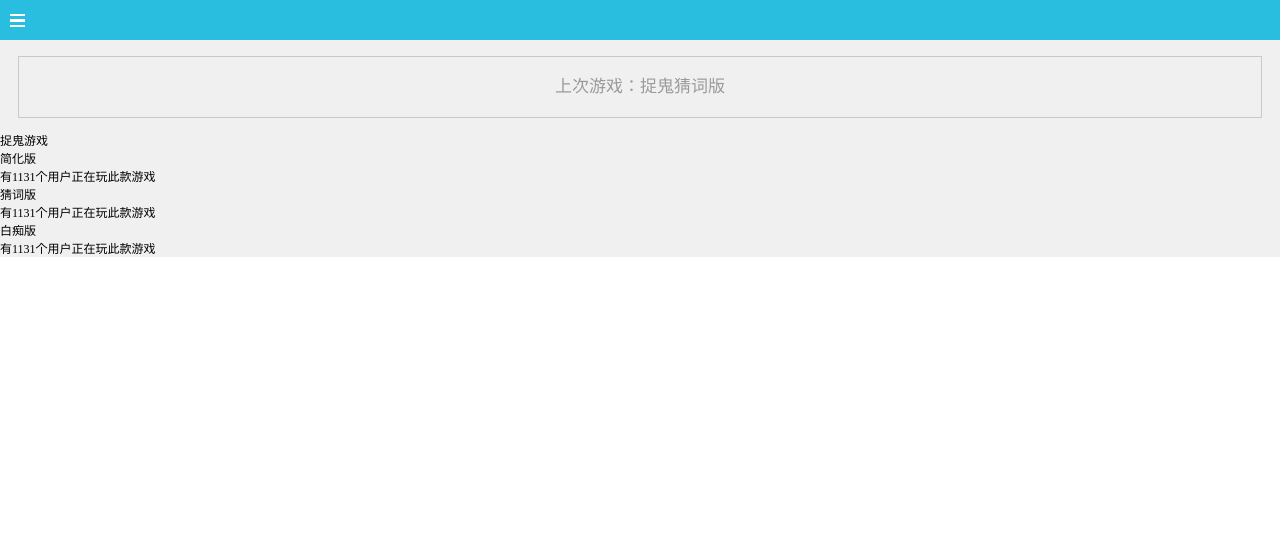
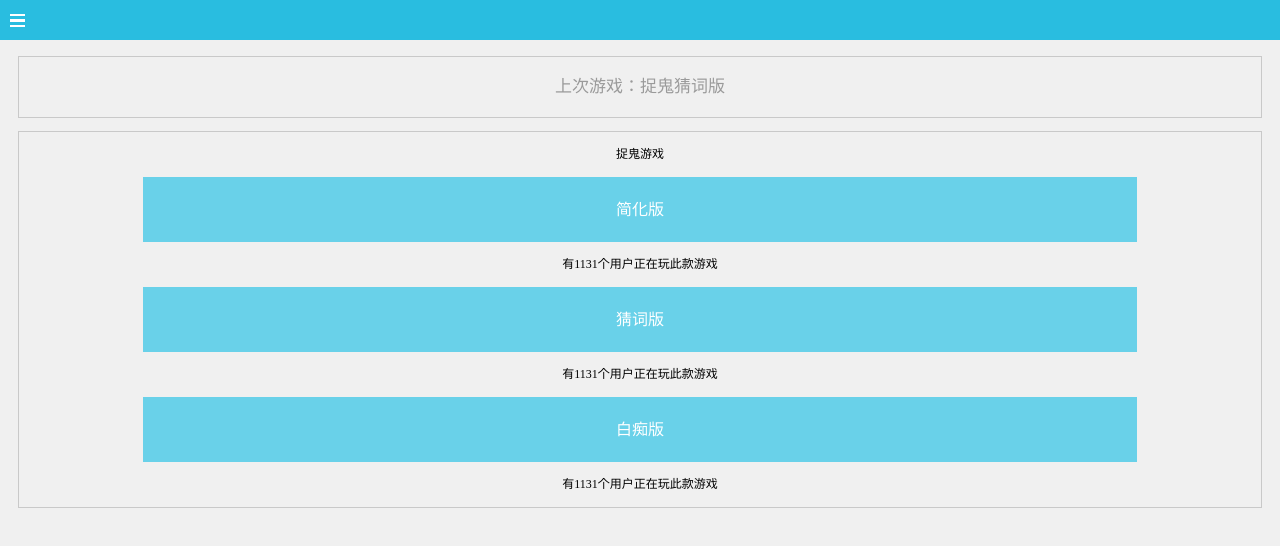
Before and after one commit to yqiaochu/css, a plain HTML site: page task-7/index.html in a window 1280 px wide. Drawn offline with Linux system fonts and the light colour scheme.

Commit message:
modify task-7

```diff
--- a/task-7/css/style.css
+++ b/task-7/css/style.css
@@ -28,6 +28,7 @@ main{
 	position: absolute;
 	top: .4rem;
 	width: 100%;
+	height: 100%;
 	background-color: #f0f0f0;
 }
 .index-lasttime{
@@ -46,3 +47,26 @@ ul,li{
 	margin: 0;
 	font-size: .12rem;
 }
+ul{
+	margin:0 .18rem;
+	border:solid .01rem #c9c9c9;
+	text-align: center;
+
+}
+.index-content{
+	/* height: .45rem; */
+	line-height: .45rem;
+
+}
+.index-content li{
+
+}
+.version{
+	height: .65rem;
+	width: 80%;
+	margin:auto;
+	line-height: .65rem;
+	background-color:  #69d1e9;
+	font-size: .16rem;
+	color: #ffffff;
+}
--- a/task-7/index.html
+++ b/task-7/index.html
@@ -13,12 +13,9 @@
 	<main>
 		<p class="index-lasttime">上次游戏：捉鬼猜词版</p>
 		<ul class="index-content">捉鬼游戏
-			<li class="vi">简化版</li>
-			<li>有1131个用户正在玩此款游戏</li>
-			<li>猜词版</li>
-			<li>有1131个用户正在玩此款游戏</li>
-			<li>白痴版</li>
-			<li>有1131个用户正在玩此款游戏</li>
+			<li ><div class="version">简化版</div> 有1131个用户正在玩此款游戏</li>
+			<li><div class="version">猜词版</div> 有1131个用户正在玩此款游戏</li>
+			<li><div class="version">白痴版</div> 有1131个用户正在玩此款游戏</li>
 
 		</ul>
 	</main>
```
Also changed, not shown: 2 other files.
